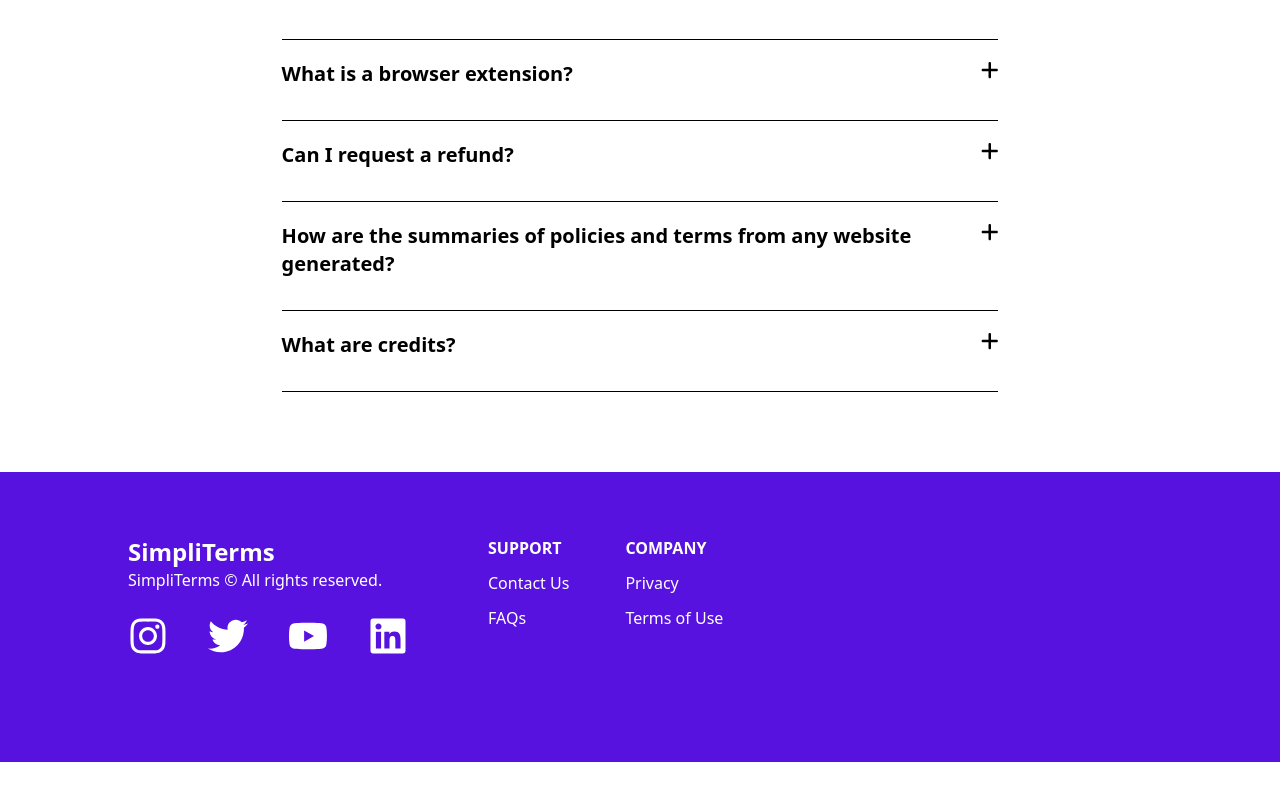
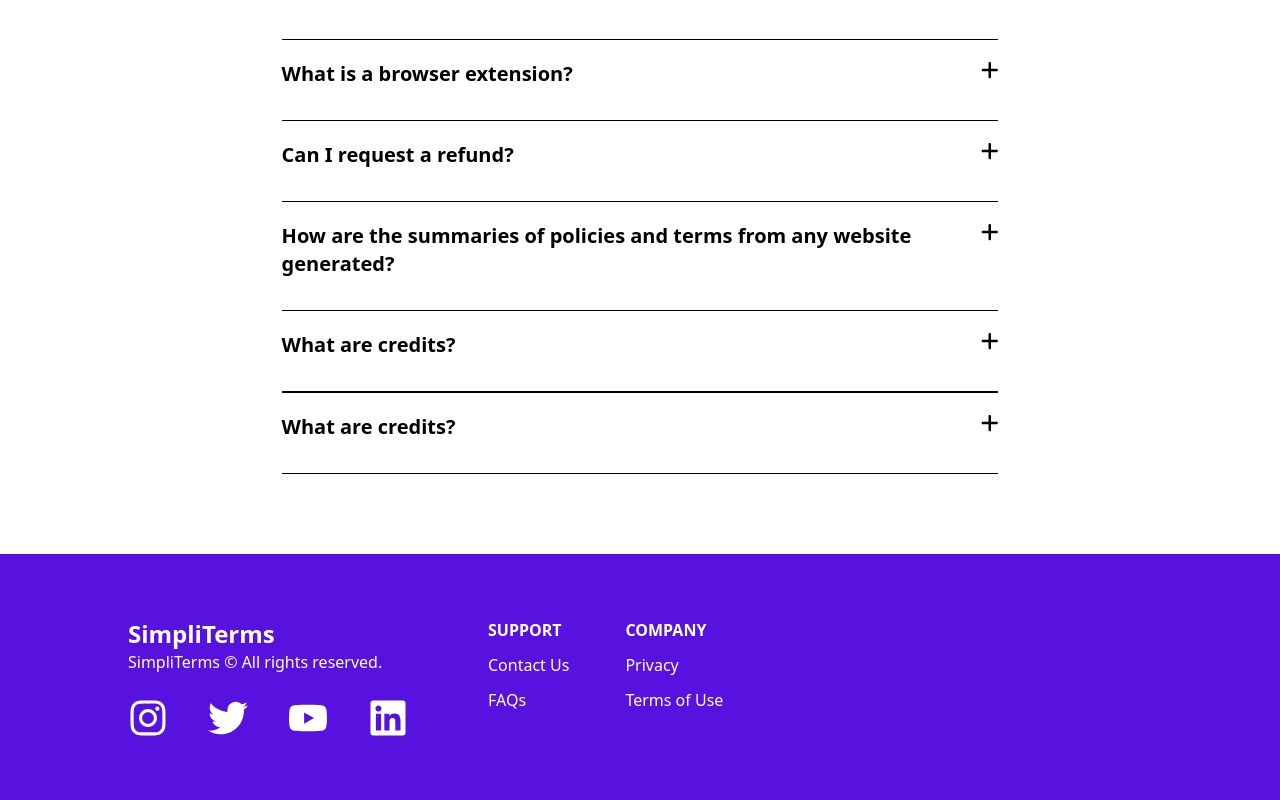
Before and after one commit to andevbonilla/simpliterms-frontend-internationalization, a Next.js app: page /en in a window 1280 px wide. Shown: the part 3354-4154 px from the top of the page. Before the commit the page ends 4116 px from the top, so only its background shows below. Built offline with nearby package versions, Linux system fonts and the light colour scheme.

Commit message:
new question and response added to all languages

```diff
--- a/messages/de.json
+++ b/messages/de.json
@@ -62,6 +62,8 @@
     "answer3": "SimpliTerms sucht nach Links, die mit den Richtlinien und Nutzungsbedingungen der Seite zusammenhängen, auf der du dich befindest. Es bewertet sie dann und verwendet das GPT-4o-Modell von OpenAI, um sie zusammenzufassen, wenn sie bestimmten Kriterien entsprechen.",
     "question4": "Was sind Credits?",
     "answer4": "Jede generierte Zusammenfassung erfordert eine Verarbeitung auf OpenAI-Servern, was Geld kostet. Diese Kosten hängen von Faktoren wie der Sprache der Bedingungen oder deren Länge ab. Um Verluste zu vermeiden, geben wir dir je nach deinem bezahlten Plan eine bestimmte Anzahl von Credits. Wenn eine Zusammenfassung 10 Credits kostet, ziehen wir diese 10 Credits von deinem Konto ab. Wenn du nicht genügend Credits hast, kannst du die Zusammenfassung nicht erstellen. Wenn dies der Fall ist, kannst du über den folgenden Link mehr Credits kaufen:",
+    "question5": "Was passiert, wenn ich für einen Monat oder ein Jahr Zugang bezahle, obwohl ich bereits Zugang habe?",
+    "answer5": "Es wird einfach gutgeschrieben. Wenn Sie zum Beispiel für 12 Monate Zugang bezahlt haben und für einen weiteren Monat bezahlen, wird dieser Monat zu den 12 Monaten hinzugefügt, sodass Sie 13 Monate haben und keinen Monat verlieren.",
     "buttonBuyCredits": "Mehr Credits kaufen"
   },
   "Footer": {
--- a/messages/en.json
+++ b/messages/en.json
@@ -62,6 +62,8 @@
     "answer3": "SimpliTerms searches for links related to the policies and terms of the page you're on. It then evaluates them, and if they meet certain criteria, it uses OpenAI's GPT-4o model to summarize them.",
     "question4": "What are credits?",
     "answer4": "Each summary generated requires processing on OpenAI servers, which costs money. This cost depends on factors like the language the terms are in or how long they are. To avoid losses, we give you a certain amount of credits based on the plan you've paid for. If a summary costs 10 credits to make, we will deduct those 10 credits from your account. If you don't have enough credits, you won’t be able to generate the summary. If this happens, you can buy more credits through the following link:",
+    "question5": "What happens if I pay for access for a month or for a year already having access?",
+    "answer5": "It will simply be credited, for example if you paid for 12 months access and you pay for one month's access it will simply add that month to the 12 months so you will have 13 months, so you will not lose any month.",
     "buttonBuyCredits": "Buy More Credits"
   },
   "Footer": {
--- a/messages/es.json
+++ b/messages/es.json
@@ -62,6 +62,8 @@
     "answer3": "SimpliTerms busca los enlaces que estén relacionados con políticas y términos de uso de la página sobre la que estés. Después los evalúa y si cumplen con ciertos criterios, usa el modelo GPT-4o de Open AI para resumirlos.",
     "question4": "¿Qué son los créditos?",
     "answer4": "Cada resumen que se genera requiere de procesamiento en servidores de Open AI, lo que nos cuesta dinero y este coste depende de factores como el idioma en el que estén los términos o qué tan largos sean. Por esto, para no incurrir en pérdidas, decidimos darte una cierta cantidad de créditos dependiendo del plan que hayas pagado. Por lo tanto, si un resumen cuesta 10 créditos de hacer, te descontaremos esos 10 créditos, lo que significa que si no tienes suficientes créditos no se podrá hacer el resumen. Si esto te ocurre, en el siguiente enlace podrás comprar más:",
+    "question5": "¿Qué sucede si pago por acceso durante un mes o un año ya teniendo acceso?",
+    "answer5": "Simplemente se acreditará; por ejemplo, si pagaste por 12 meses de acceso y pagas por un mes más, se añadirá ese mes a los 12 meses, así tendrás 13 meses, por lo que no perderás ningún mes.",
     "buttonBuyCredits": "Comprar más Créditos"
   },
   "Footer": {
--- a/messages/fr.json
+++ b/messages/fr.json
@@ -62,6 +62,8 @@
     "answer3": "SimpliTerms recherche les liens liés aux politiques et aux conditions d'utilisation de la page sur laquelle vous êtes. Ensuite, il les évalue et, s'ils répondent à certains critères, il utilise le modèle GPT-4o d'OpenAI pour les résumer.",
     "question4": "Qu'est-ce que les crédits?",
     "answer4": "Chaque résumé généré nécessite un traitement sur les serveurs d'OpenAI, ce qui coûte de l'argent. Ce coût dépend de facteurs comme la langue dans laquelle les termes sont rédigés ou leur longueur. Pour éviter les pertes, nous vous donnons un certain nombre de crédits en fonction du plan que vous avez payé. Si un résumé coûte 10 crédits à générer, nous déduirons ces 10 crédits de votre compte. Si vous n'avez pas assez de crédits, vous ne pourrez pas générer le résumé. Si cela vous arrive, vous pouvez acheter plus de crédits via le lien suivant:",
+    "question5": "Que se passe-t-il si je paie pour un mois ou une année d'accès alors que j'ai déjà accès ?",
+    "answer5": "Cela sera simplement crédité. Par exemple, si vous avez payé pour 12 mois d'accès et que vous payez pour un mois supplémentaire, ce mois s'ajoutera aux 12 mois, vous aurez donc 13 mois et vous ne perdrez aucun mois.",
     "buttonBuyCredits": "Acheter plus de crédits"
   },
   "Footer": {
--- a/messages/hi.json
+++ b/messages/hi.json
@@ -62,6 +62,8 @@
     "answer3": "SimpliTerms उस पृष्ठ के नीतियों और शर्तों से संबंधित लिंक ढूंढता है जिस पर आप खड़े हैं। फिर वह उनका मूल्यांकन करता है और यदि वे कुछ मानदंडों को पूरा करते हैं, तो वह उन्हें संक्षेप में प्रस्तुत करने के लिए OpenAI के GPT-4o मॉडल का उपयोग करता है।",
     "question4": "क्रेडिट्स क्या होते हैं?",
     "answer4": "प्रत्येक सारांश उत्पन्न करने के लिए OpenAI के सर्वरों पर प्रोसेसिंग की आवश्यकता होती है, जो कि हमें खर्च करता है और यह खर्च उन कारकों पर निर्भर करता है जैसे कि शर्तों की भाषा या उनकी लंबाई। इसलिए, नुकसान से बचने के लिए, हम आपको भुगतान किए गए प्लान के आधार पर एक निश्चित मात्रा में क्रेडिट्स देते हैं। यदि एक सारांश बनाने के लिए 10 क्रेडिट्स लगते हैं, तो हम आपके खाते से वे 10 क्रेडिट्स काट लेंगे। यदि आपके पास पर्याप्त क्रेडिट्स नहीं हैं, तो आप सारांश उत्पन्न नहीं कर पाएंगे। यदि ऐसा होता है, तो आप अगले लिंक के माध्यम से और क्रेडिट्स खरीद सकते हैं:",
+    "question5": "यदि मेरे पास पहले से ही पहुंच है और मैं एक महीने या एक वर्ष के लिए भुगतान करता हूँ तो क्या होगा?",
+    "answer5": "यह बस क्रेडिट हो जाएगा। उदाहरण के लिए, यदि आपने 12 महीनों के लिए भुगतान किया है और आप एक महीने के लिए भुगतान करते हैं, तो वह महीना उन 12 महीनों में जुड़ जाएगा, जिससे आपके पास 13 महीने हो जाएंगे और आप कोई महीना नहीं खोएंगे।",
     "buttonBuyCredits": "और क्रेडिट्स खरीदें"
   },
   "Footer": {
--- a/messages/ja.json
+++ b/messages/ja.json
@@ -62,6 +62,8 @@
     "answer3": "SimpliTermsは、ページ上のポリシーや利用規約に関連するリンクを検索します。次に、それらを評価し、特定の基準を満たしている場合は、OpenAIのGPT-4oモデルを使用してそれらを要約します。",
     "question4": "クレジットとは何ですか？",
     "answer4": "生成される各要約には、OpenAIのサーバーでの処理が必要であり、これには費用がかかります。このコストは、条件の言語や長さなどの要因によって異なります。したがって、損失を回避するために、支払ったプランに応じて一定量のクレジットを提供します。要約を生成するのに10クレジットが必要な場合、それらの10クレジットをあなたのアカウントから差し引きます。クレジットが不足している場合、要約を生成できません。その場合は、次のリンクでクレジットを追加購入できます:",
+    "question5": "既にアクセスがある状態で1か月または1年のアクセスを購入した場合、どうなりますか？",
+    "answer5": "それは単純に加算されます。例えば、12か月のアクセスを購入してさらに1か月分を支払うと、その1か月が12か月に追加されて13か月になります。つまり、1か月も無駄になりません。",
     "buttonBuyCredits": "クレジットを追加購入"
   },
   "Footer": {
--- a/messages/pt.json
+++ b/messages/pt.json
@@ -62,6 +62,8 @@
     "answer3": "O SimpliTerms busca os links relacionados às políticas e termos de uso da página em que você está. Em seguida, avalia-os e, se cumprirem certos critérios, usa o modelo GPT-4o da OpenAI para resumi-los.",
     "question4": "O que são créditos?",
     "answer4": "Cada resumo gerado requer processamento em servidores da OpenAI, o que nos custa dinheiro. Esse custo depende de fatores como o idioma dos termos ou o tamanho deles. Por isso, para evitar prejuízos, decidimos fornecer a você uma certa quantidade de créditos, dependendo do plano que você pagou. Se um resumo custar 10 créditos, descontaremos esses 10 créditos de sua conta. Se você não tiver créditos suficientes, não poderá gerar o resumo. Se isso acontecer, você pode comprar mais créditos no link a seguir:",
+    "question5": "O que acontece se eu pagar por um mês ou um ano de acesso já tendo acesso?",
+    "answer5": "Ele será simplesmente creditado. Por exemplo, se você pagou por 12 meses de acesso e pagar por mais um mês, esse mês será adicionado aos 12 meses, totalizando 13 meses, assim você não perderá nenhum mês.",
     "buttonBuyCredits": "Comprar mais Créditos"
   },
   "Footer": {
--- a/messages/ru.json
+++ b/messages/ru.json
@@ -62,6 +62,8 @@
     "answer3": "SimpliTerms ищет ссылки, связанные с политикой и условиями использования страницы, на которой вы находитесь. Затем он их оценивает, и если они соответствуют определенным критериям, использует модель GPT-4o от OpenAI для их резюмирования.",
     "question4": "Что такое кредиты?",
     "answer4": "Каждое сгенерированное резюме требует обработки на серверах OpenAI, что стоит денег. Эти затраты зависят от таких факторов, как язык условий или их длина. Чтобы избежать убытков, мы предоставляем вам определенное количество кредитов в зависимости от плана, который вы оплатили. Если резюме стоит 10 кредитов, мы спишем их с вашего счета. Если у вас недостаточно кредитов, вы не сможете сгенерировать резюме. Если это случится, вы можете купить больше кредитов по следующей ссылке:",
+    "question5": "Что произойдет, если я оплачу доступ на месяц или год, уже имея доступ?",
+    "answer5": "Он просто будет зачтен. Например, если вы оплатили 12 месяцев доступа и оплатите еще один месяц, этот месяц добавится к 12 месяцам, и у вас будет 13 месяцев, так что вы не потеряете ни одного месяца.",
     "buttonBuyCredits": "Купить больше кредитов"
   },
   "Footer": {
--- a/messages/zh.json
+++ b/messages/zh.json
@@ -62,6 +62,8 @@
     "answer3": "SimpliTerms 会查找与您所在页面的政策和使用条款相关的链接。然后对其进行评估，如果符合某些标准，它将使用 OpenAI 的 GPT-4o 模型进行总结。",
     "question4": "什么是积分?",
     "answer4": "每次生成的摘要都需要在 OpenAI 服务器上进行处理，这需要花费费用。此费用取决于条款的语言或条款的长度。为避免损失，我们根据您支付的计划为您提供一定数量的积分。因此，如果生成一个摘要需要 10 个积分，我们将从您的账户中扣除这 10 个积分。如果您没有足够的积分，您将无法生成摘要。如果发生这种情况，您可以通过以下链接购买更多积分:",
+    "question5": "如果我已经有访问权限，但又支付了一个月或一年的访问，会发生什么？",
+    "answer5": "这将被直接记入。比如，如果您已经支付了12个月的访问，然后又支付了一个月的访问，那么这个月将被添加到12个月中，您将拥有13个月的访问权限，因此您不会失去任何一个月。",
     "buttonBuyCredits": "购买更多积分"
   },
   "Footer": {
--- a/src/app/[locale]/page.tsx
+++ b/src/app/[locale]/page.tsx
@@ -146,6 +146,8 @@
                         answer3={fqasi18n("answer3")}
                         question4={fqasi18n("question4")}
                         answer4={fqasi18n("answer4")}
+                        question5={fqasi18n("question5")}
+                        answer5={fqasi18n("answer5")}
                     />
                 </div>
 
--- a/src/components/ui/Fqas.tsx
+++ b/src/components/ui/Fqas.tsx
@@ -8,7 +8,9 @@
   question3: string,
   answer3: string,
   question4: string,
-  answer4: string
+  answer4: string,
+  question5: string,
+  answer5: string
 }
 
 export const Fqas = ({
@@ -19,7 +21,9 @@
   question3,
   answer3,
   question4,
-  answer4
+  answer4,
+  question5,
+  answer5
 }: questions) => {
 
 
@@ -29,29 +33,31 @@
         last={false}
         question={question1}
         answer={answer1}
-      >
-      </Question>
+      />
 
       <Question
         last={false}
         question={question2}
         answer={answer2}
-      >
-      </Question>
+      />
 
       <Question
         last={false}
         question={question3}
         answer={answer3}
-      >
-      </Question>
+      />
 
       <Question
         last={true}
         question={question4}
         answer={answer4}
-      >
-      </Question>
+      />
+
+      <Question
+        last={true}
+        question={question4}
+        answer={answer4}
+      />
     </>
   )
 }
```
